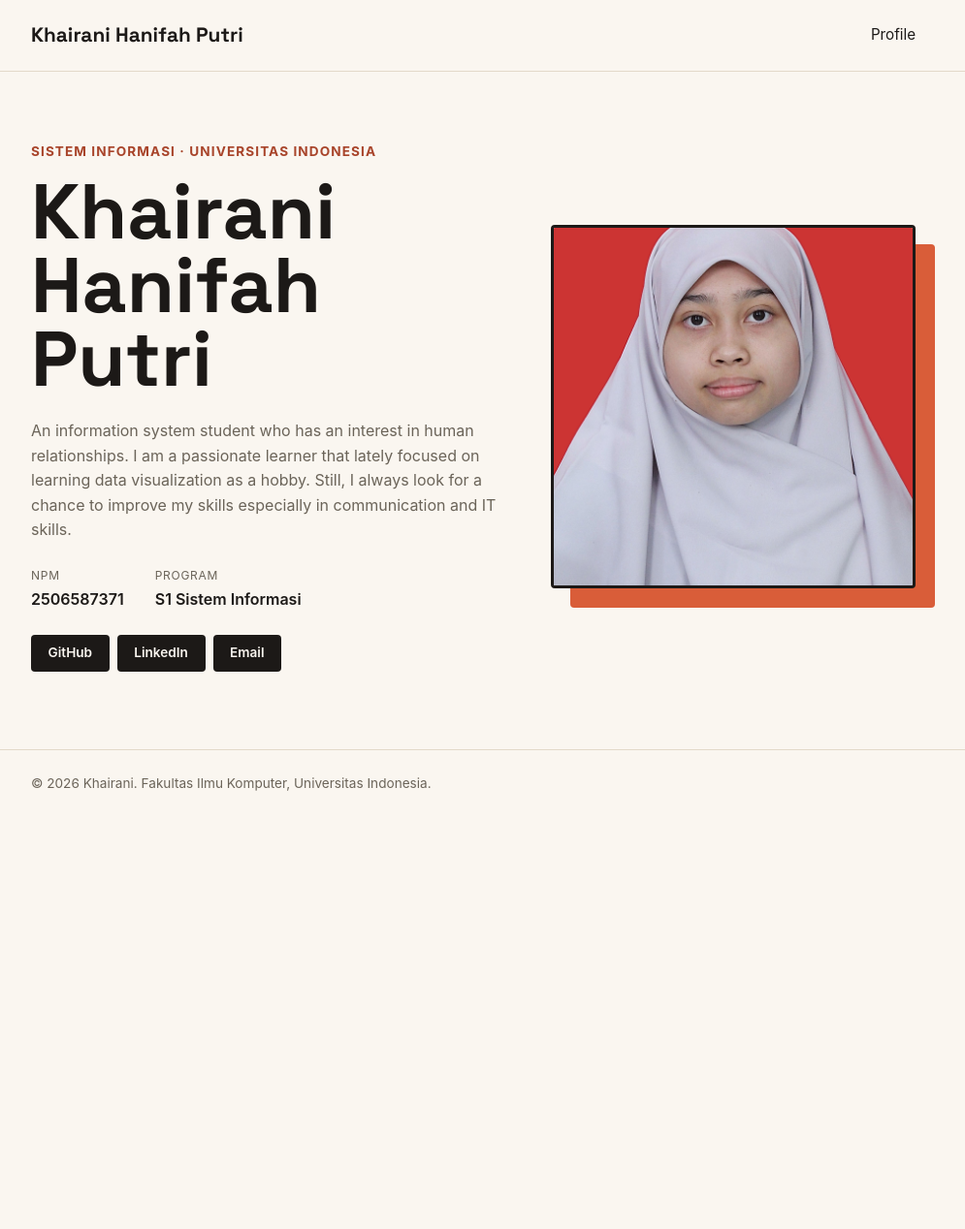
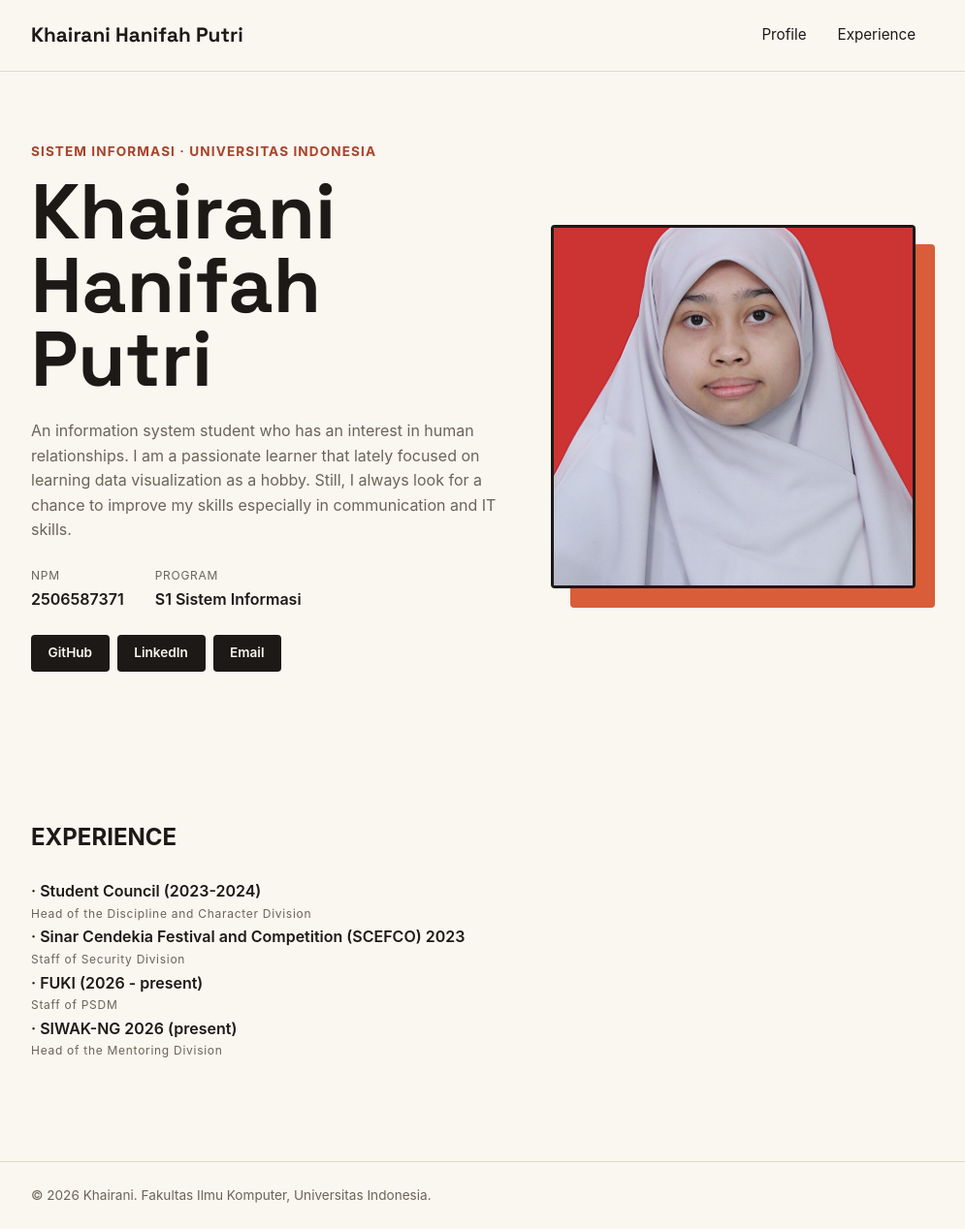
Before and after one commit to KhairaniHanifahPutri/myportofolio, a Django app: page / in a window 1280 px wide. Shown: the whole page at 97% size, without its empty margins (152-1147 px from the left). Before the commit the page ends 816 px from the top, so only its background shows below. Run offline with Django 5.2, Linux system fonts and the light colour scheme.

Commit message:
Menambahkan Section 'Experience' di HTML beserta Desainnya di CSS dan Menjawab Pertanyaan Reflektif

```diff
--- a/static/css/style.css
+++ b/static/css/style.css
@@ -176,6 +176,27 @@ h1, .brand {
     border-top: 1px solid var(--line);
 }
 
+.hero-header{
+    text-transform: uppercase;
+}
+
+.meta-exp-list {
+    gap: 2rem;
+    margin-bottom: 1.5rem;
+}
+
+.meta-exp-row dd {
+    font-size: 0.75rem;
+    letter-spacing: 0.06em;
+    color: var(--text-muted);
+    margin-bottom: 0.15rem;
+}
+
+.meta-exp-row dt {
+    font-size: 1rem;
+    font-weight: 600;
+}
+
 @media (max-width: 600px) {
     .hero-grid {
         grid-template-columns: 1fr;
--- a/templates/index.html
+++ b/templates/index.html
@@ -15,6 +15,7 @@
             <a href="#profile" class="brand">Khairani Hanifah Putri</a>
             <nav>
                 <a href="#profile">Profile</a>
+                <a href="#experience">Experience</a>
             </nav>
         </div>
     </header>
@@ -32,8 +33,8 @@
                 </div>
                 <div class="hero-details">
                     <p class="bio">An information system student who has an interest in human relationships. I am a passionate learner that lately focused on
-learning data visualization as a hobby. Still, I always look for a chance to improve my skills especially in communication and
-IT skills.</p>
+                        learning data visualization as a hobby. Still, I always look for a chance to improve my skills especially in communication and
+                        IT skills.</p>
                     <dl class="meta-list">
                         <div class="meta-row">
                             <dt>NPM</dt>
@@ -52,6 +53,37 @@ IT skills.</p>
                 </div>
             </div>
         </section>
+
+        <section class="hero" id="experience">
+            <div class="container hero-grid">
+                <div class="hero-identity">
+                    <div class="hero-header">
+                        <h2>Experience</h2>
+                    </div>
+                </div>
+                <div class="hero-details">
+                    <dl class="meta-exp-list">
+                        <div class="meta-exp-row">
+                            <dt>&middot; Student Council (2023-2024)</dt>
+                            <dd>Head of the Discipline and Character Division</dd>
+                        </div>
+                        <div class="meta-exp-row">
+                            <dt>&middot; Sinar Cendekia Festival and Competition (SCEFCO) 2023</dt>
+                            <dd>Staff of Security Division</dd>
+                        </div>
+                        <div class="meta-exp-row">
+                            <dt>&middot; FUKI (2026 - present)</dt>
+                            <dd>Staff of PSDM</dd>
+                        </div>
+                        <div class="meta-exp-row">
+                            <dt>&middot; SIWAK-NG 2026 (present)</dt>
+                            <dd>Head of the Mentoring Division</dd>
+                        </div>
+                    </dl>
+                </div>
+            </div>
+
+        </section>
     </main>
 
     <footer class="site-footer">
```
Also changed, not shown: README.md.
